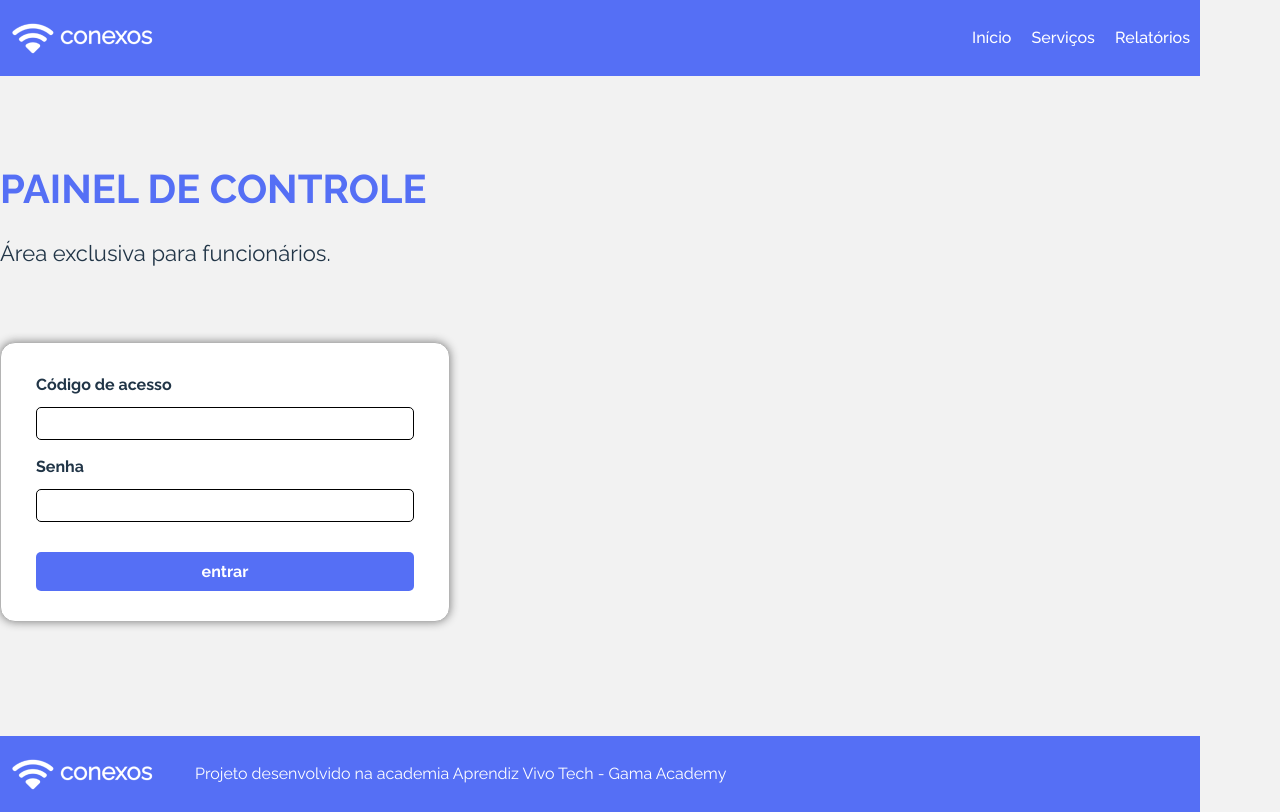
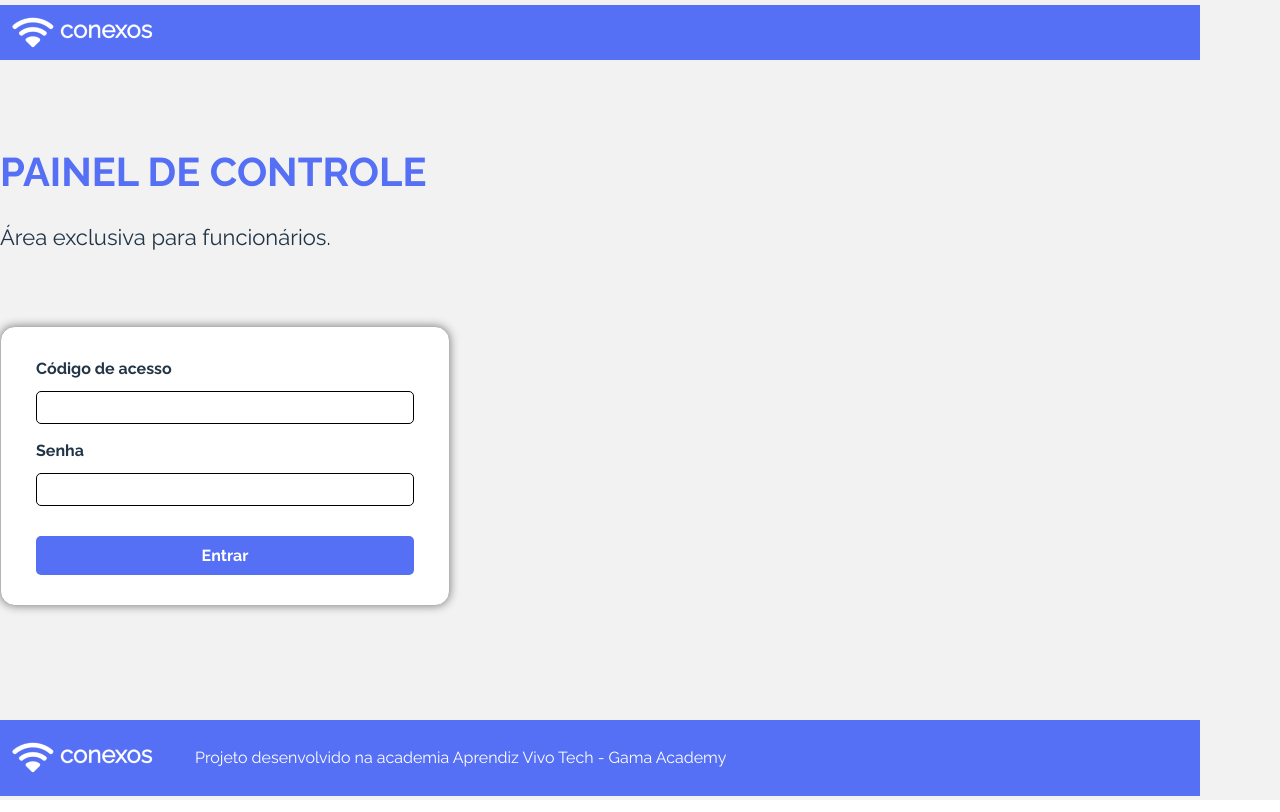
Before and after one commit to Thigas0608/vivoAprendiz-PROJETO.REACT-Gama, a React (Vite) app: page / in a window 1280 px wide. Built offline with nearby package versions, Linux system fonts and the light colour scheme; the HTML template or start-up script is replaced by a standard one.

Commit message:
Integração do Painel

```diff
--- a/src/components/Button/index.tsx
+++ b/src/components/Button/index.tsx
@@ -17,8 +17,10 @@ export default function Button({ style,text }: ButtonProps) {
   else if(style == "cinza"){
     return <ButtonCinza>{text}</ButtonCinza>;
   }
+  else if(style == "azul"){
+    return <ButtonAzul>{text}</ButtonAzul>;
+  }
   else{
-    return <ButtonAzul>{text}</ButtonAzul>;
-
+    return null;
   }
 }
--- a/src/components/Formulario/index.tsx
+++ b/src/components/Formulario/index.tsx
@@ -1,4 +1,4 @@
-import React, { useState } from "react";
+import { useState } from "react";
 import Button from "../Button";
 import { Form, Container } from "./style";
 import { serviceFuncionarios, LoginPayload } from "../../services/funcionarios";
@@ -35,11 +35,11 @@ export default function Formulario() {
     }
   };
 
-  const handleSubmit = async (evento) => {
+  const handleSubmit = (evento: { preventDefault: () => void; }) => {
     evento.preventDefault();
 
     // Chame a função assíncrona logar aqui
-    await logar();
+    void logar();
   };
 
   return (
@@ -64,7 +64,7 @@ export default function Formulario() {
 
           {error && <div style={{ color: "red" }}>{error}</div>}
 
-          <Button text="entrar" type="submit" />
+          <Button style="azul" text="Entrar" />
         </Form>
       </Container>
     </>
--- a/src/components/Header/index.tsx
+++ b/src/components/Header/index.tsx
@@ -8,7 +8,6 @@ export default function Header() {
       <HeaderStyled>
         <Container>
           <img src={logoConexos} alt="Logo Conexos" />
-
           <Menu>
             <ul>
               <li>
--- /dev/null
+++ b/src/components/HeaderLogin/index.tsx
@@ -0,0 +1,14 @@
+import logoConexos from "../../assets/logo-conexos-white.png";
+import { HeaderStyled, Container} from "./style";
+
+export default function Header() {
+  return (
+    <>
+      <HeaderStyled>
+        <Container>
+          <img src={logoConexos} alt="Logo Conexos" />
+        </Container>
+      </HeaderStyled>
+    </>
+  );
+}
--- /dev/null
+++ b/src/components/HeaderLogin/style.ts
@@ -0,0 +1,14 @@
+import styled from "styled-components";
+
+export const HeaderStyled = styled.header`
+  background-color: #556ff5;
+`;
+
+export const Container = styled.div`
+  width: 1200px;
+  max-width: 100%;
+  margin: 0 auto;
+  display: flex;
+  justify-content: space-between;
+  align-items: center;
+`;
--- a/src/components/Painel/index.tsx
+++ b/src/components/Painel/index.tsx
@@ -1,29 +1,34 @@
+import { useState, useEffect } from "react";
 import { Link } from "react-router-dom";
 import Button from "../Button";
 import { PainelStyled } from "./style";
+import axios from "axios";
 
-function LinhaInfo(
-    cod: number,
-    nome: string,
-    servico: string,
-    data: string,
-    status: string,
-) {
-    return { cod, nome, servico, data, status }
+interface Order {
+    id: number;
+    nome: string;
+    plano: string;
+    data: string;
+    status: string;
 }
 
-const linha = [
-    LinhaInfo(1232434566, 'Joana da Silva', 'Plano 1 - Instalação', '26/06/2023', 'Aguardando agendamento'),
-    LinhaInfo(1232434566, 'Joana da Silva', 'Plano 1 - Instalação', '26/06/2023', 'Aguardando agendamento'),
-    LinhaInfo(1232434566, 'Joana da Silva', 'Plano 1 - Instalação', '26/06/2023', 'Aguardando agendamento'),
-    LinhaInfo(1232434566, 'Joana da Silva', 'Plano 1 - Instalação', '26/06/2023', 'Aguardando agendamento'),
-]
+export default function Tabela() {
+    const [linha, setLinha] = useState<Order[]>([]);
+    useEffect(() => {
+        axios
+            .get<Order[]>("http://localhost:3000/ordens") // Adicione a tipagem aqui
+            .then((response) => {
+                setLinha(response.data);
+            })
+            .catch((error) => {
+                console.error("Erro ao buscar os dados da API:", error);
+            });
+    }, []);
 
-export default function Tabela() {
     return (
         <>
             <PainelStyled>
-            <table>
+                <table>
                     <thead>
                         <tr>
                             <td>Codigo</td>
@@ -34,16 +39,24 @@ export default function Tabela() {
                         </tr>
                     </thead>
 
-                    {linha.map((linha) => (
-                        <tbody key={linha.cod} >
+                    {linha.map((item) => (
+                        <tbody key={item.id}>
                             <tr>
-                                <td>{linha.cod}</td>
-                                <td>{linha.nome}</td>
-                                <td>{linha.servico}</td>
-                                <td>{linha.data}</td>
-                                <td>{linha.status}</td>
-                                <td> <Link to="/servicoDetalhe"><Button style="azulTranparente" text="ver detalhes" /></Link> </td>
-                                <td> <Link to="/relatorios"><Button style="verdeTranparente" text="atender solicitação" /></Link> </td>
+                                <td>{item.id}</td>
+                                <td>{item.nome}</td>
+                                <td>{item.plano}</td>
+                                <td>{item.data}</td>
+                                <td>{item.status}</td>
+                                <td>
+                                    <Link to="/servicoDetalhe">
+                                        <Button style="azulTranparente" text="ver detalhes" />
+                                    </Link>
+                                </td>
+                                <td>
+                                    <Link to="/relatorios">
+                                        <Button style="verdeTranparente" text="atender solicitação" />
+                                    </Link>
+                                </td>
                             </tr>
                         </tbody>
                     ))}
--- a/src/pages/Login/index.tsx
+++ b/src/pages/Login/index.tsx
@@ -1,12 +1,12 @@
 import Footer from "../../components/Footer";
 import Formulario from "../../components/Formulario";
-import Header from "../../components/Header";
+import HeaderLogin from "../../components/HeaderLogin";
 import TextoPrincipal from "../../components/TextoPrincipal";
 
 export default function Login() {
   return (
     <>
-      <Header />
+      <HeaderLogin />
       <main className="flex">
         <TextoPrincipal
           titulo="Painel de Controle"
```
Also changed, not shown: 1 other file (tests, documents, lock files or other folders).
